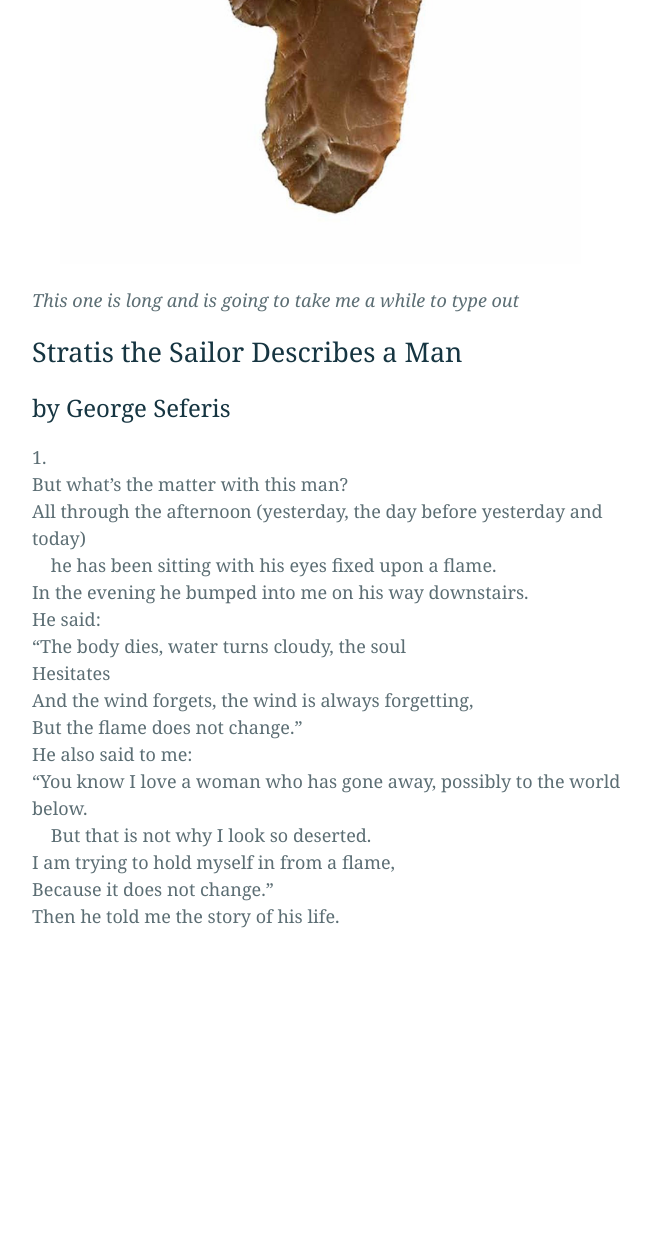
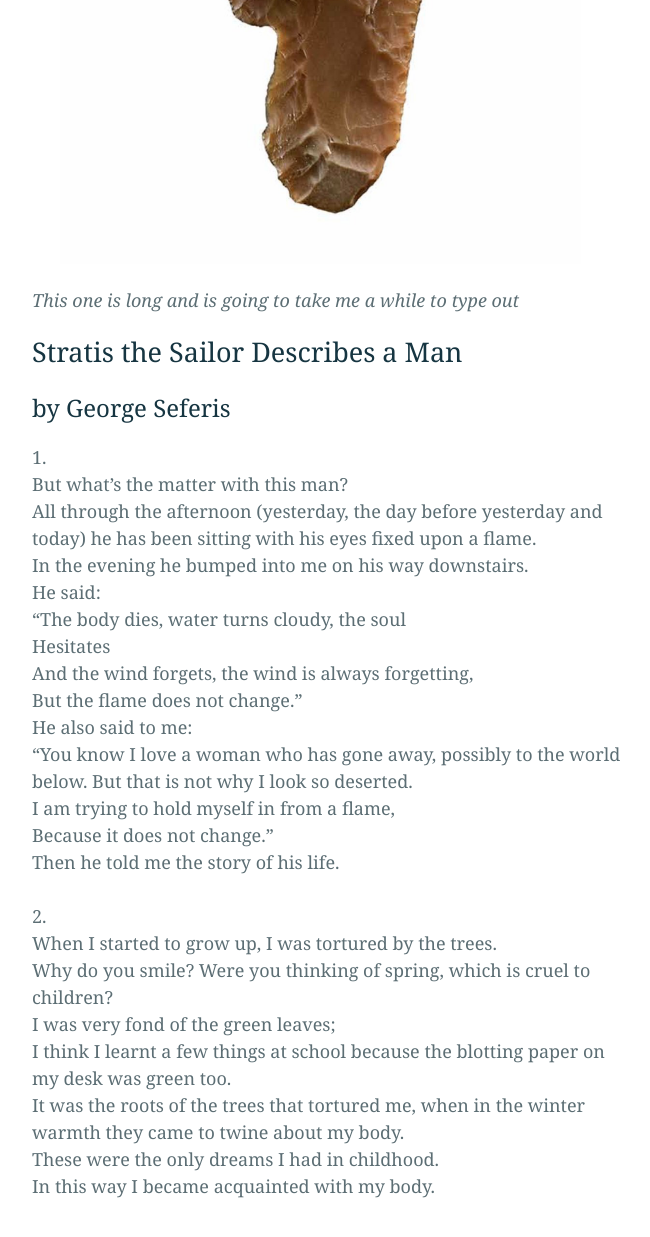
Before and after one commit to bliss-st/ss-website, a Jekyll site: the page built from _posts/2022-12-3-stratis.md, in a window 1280 px wide and 1400 px high, scrolled down 730 px. Shown: the top 1237 px of the window, without its empty margins (308-958 px from the left). Built offline with Jekyll 4.4.1, drawn with Linux system fonts in a browser that asks for light colours; before the commit the page ends 1860 px from its top, so only the background shows below that.

Commit message:
Update 2022-12-3-stratis.md

```diff
--- a/_posts/2022-12-3-stratis.md
+++ b/_posts/2022-12-3-stratis.md
@@ -14,8 +14,7 @@ tags: []
 
 1.<br>
 But what's the matter with this man?<br>
-All through the afternoon (yesterday, the day before yesterday and today) <br>
-&nbsp;&nbsp;&nbsp;&nbsp;he has been sitting with his eyes fixed upon a flame. <br>
+All through the afternoon (yesterday, the day before yesterday and today) he has been sitting with his eyes fixed upon a flame. <br>
 In the evening he bumped into me on his way downstairs.<br>
 He said: <br>
 "The body dies, water turns cloudy, the soul<br>
@@ -23,8 +22,16 @@ Hesitates<br>
 And the wind forgets, the wind is always forgetting,<br>
 But the flame does not change."<br>
 He also said to me:<br>
-"You know I love a woman who has gone away, possibly to the world below.<br>
-&nbsp;&nbsp;&nbsp;&nbsp;But that is not why I look so deserted.<br>
+"You know I love a woman who has gone away, possibly to the world below. But that is not why I look so deserted.<br>
 I am trying to hold myself in from a flame,<br>
 Because it does not change."<br>
-Then he told me the story of his life.
+Then he told me the story of his life.<br>
+<br>
+2.<br>
+When I started to grow up, I was tortured by the trees.<br>
+Why do you smile? Were you thinking of spring, which is cruel to children?<br>
+I was very fond of the green leaves;<br>
+I think I learnt a few things at school because the blotting paper on my desk was green too.<br>
+It was the roots of the trees that tortured me, when in the winter warmth they came to twine about my body.<br>
+These were the only dreams I had in childhood.<br>
+In this way I became acquainted with my body.<br>
```
